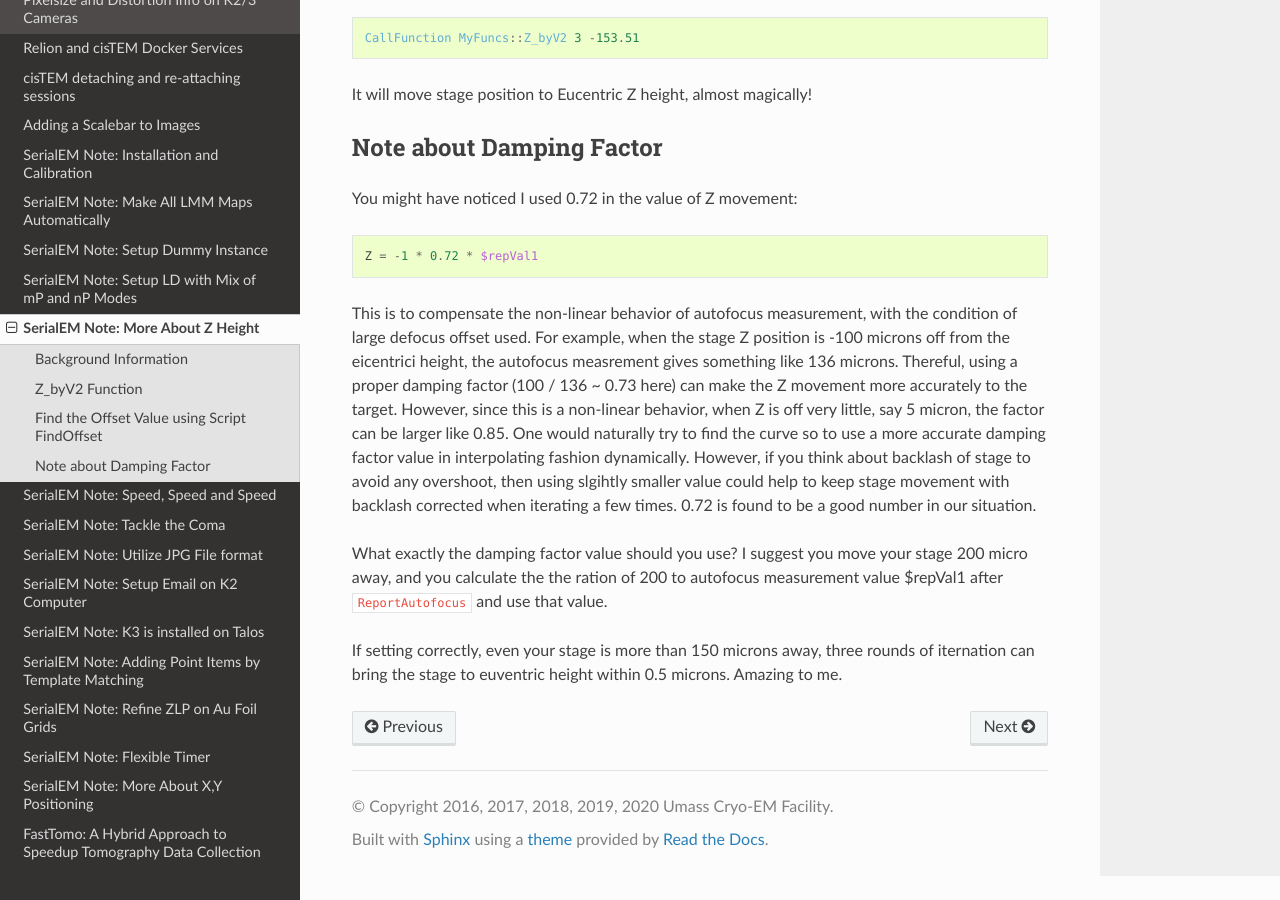
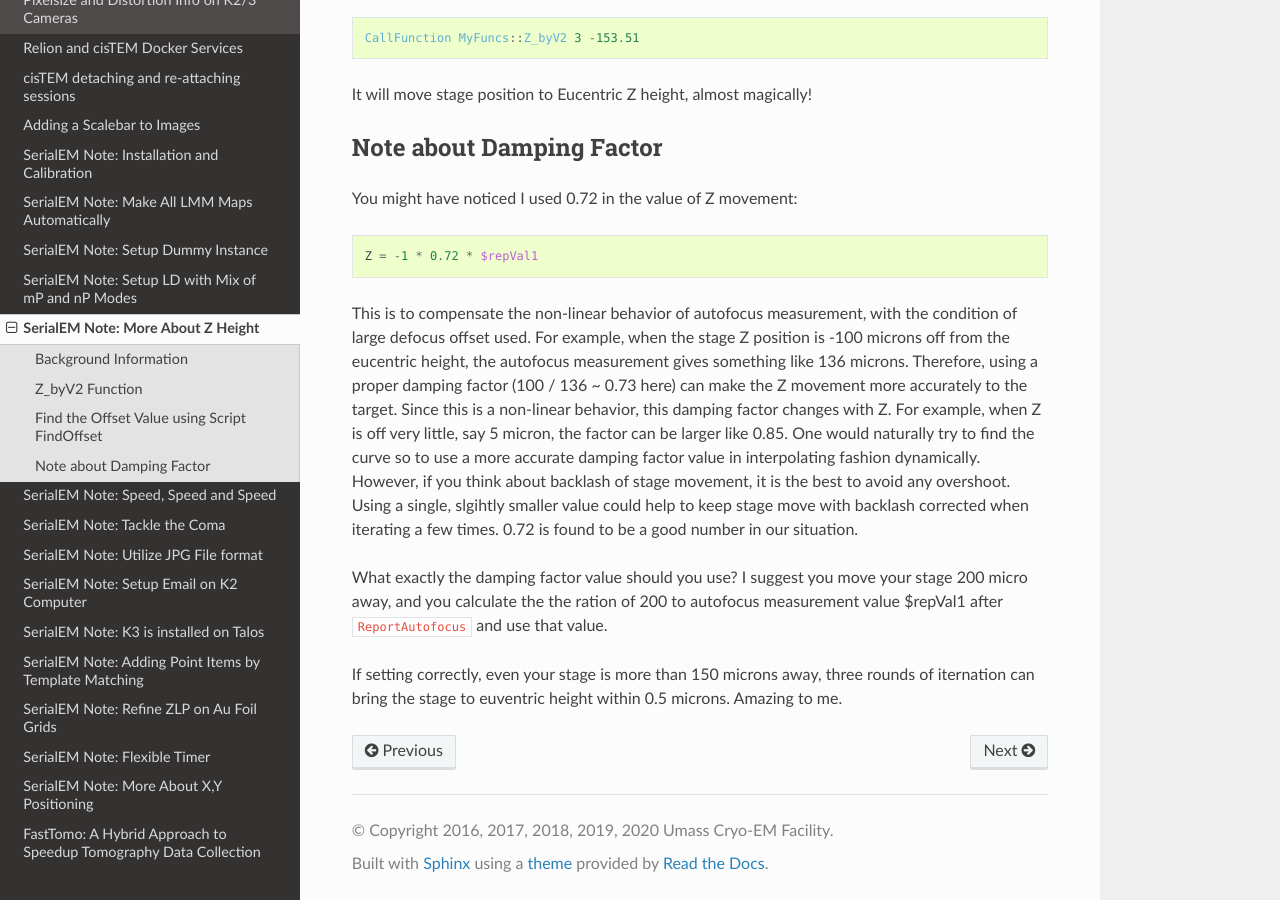
Before and after one commit to xuchen66/sphinx-emdocs, a Sphinx documentation site: the page built from source/serialEM-note-more-about-z-height.rst, in a window 1280 px wide and 900 px high, scrolled down 4053 px. Built offline with Sphinx 7.4.7 and the Read the Docs theme 2.0.0, drawn with Linux system fonts in a browser that asks for light colours; pages that are not in the unit, such as notebooks, are missing from menus.

Commit message:
Update serialEM-note-more-about-z-height.rst

```diff
--- a/source/serialEM-note-more-about-z-height.rst
+++ b/source/serialEM-note-more-about-z-height.rst
@@ -211,7 +211,7 @@ You might have noticed I used 0.72 in the value of Z movement:
 
    Z = -1 * 0.72 * $repVal1
 
-This is to compensate the non-linear behavior of autofocus measurement, with the condition of large defocus offset used. For example, when the stage Z position is -100 microns off from the eicentrici height, the autofocus measrement gives something like 136 microns. Thereful, using a proper damping factor (100 / 136 ~ 0.73 here) can make the Z movement more accurately to the target. However, since this is a non-linear behavior, when Z is off very little, say 5 micron, the factor can be larger like 0.85. One would naturally try to find the curve so to use a more accurate damping factor value in interpolating fashion dynamically. However, if you think about backlash of stage to avoid any overshoot, then using slgihtly smaller value could help to keep stage movement with backlash corrected when iterating a few times. 0.72 is found to be a good number in our situation.
+This is to compensate the non-linear behavior of autofocus measurement, with the condition of large defocus offset used. For example, when the stage Z position is -100 microns off from the eucentric height, the autofocus measurement gives something like 136 microns. Therefore, using a proper damping factor (100 / 136 ~ 0.73 here) can make the Z movement more accurately to the target. Since this is a non-linear behavior, this damping factor changes with Z. For example, when Z is off very little, say 5 micron, the factor can be larger like 0.85. One would naturally try to find the curve so to use a more accurate damping factor value in interpolating fashion dynamically. However, if you think about backlash of stage movement, it is the best to avoid any overshoot. Using a single, slgihtly smaller value could help to keep stage move with backlash corrected when iterating a few times. 0.72 is found to be a good number in our situation.
 
 What exactly the damping factor value should you use? I suggest you move your stage 200 micro away, and you calculate the the ration of 200 to autofocus measurement value $repVal1 after ``ReportAutofocus`` and use that value.
 
```
